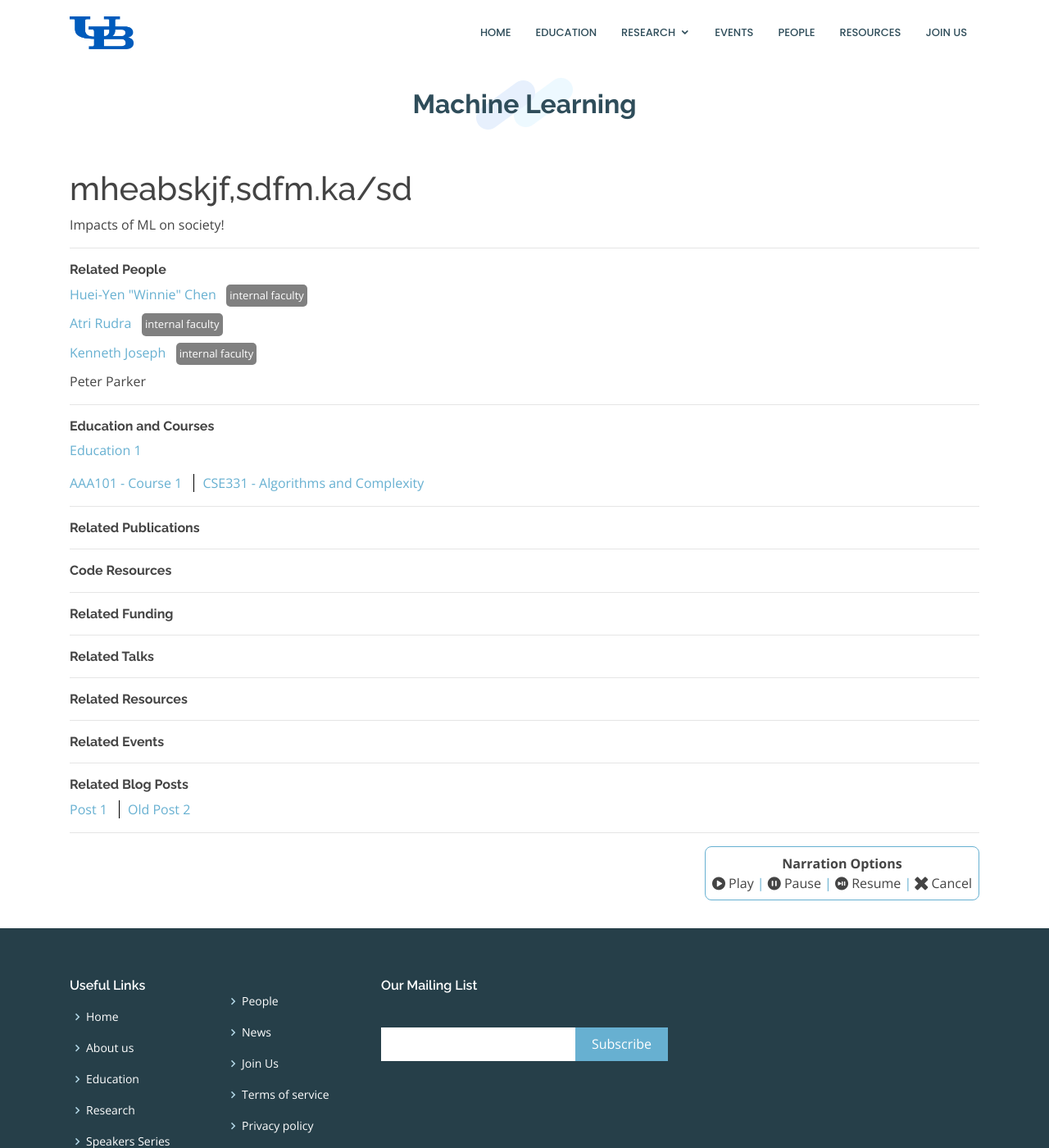
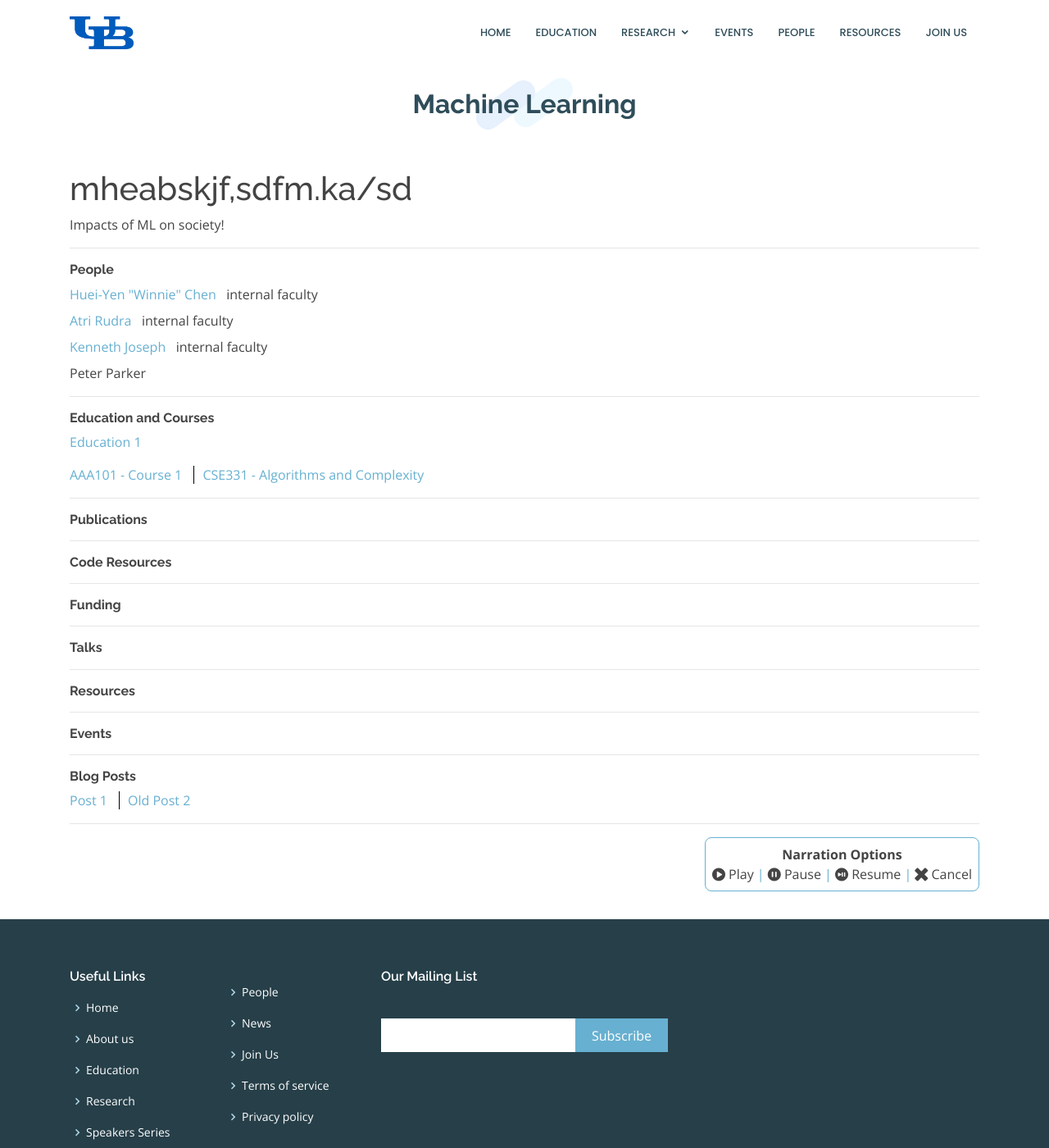
Before and after one commit to Mgeraci19/CS4SG.github.io, a Jekyll site: the page built from _research_projects/Machine Learning.md, in a window 1280 px wide and 1400 px high. Shown: the whole window at 82% size. Built offline with Jekyll 4.4.1, drawn with Linux system fonts in a browser that asks for light colours.

Commit message:
Update research_project.html

```diff
--- a/_layouts/research_project.html
+++ b/_layouts/research_project.html
@@ -19,13 +19,13 @@ layout: default
 {% for peop in site.people %}
     {% assign all_peop = all_peop | push: peop.key %}
 {% endfor %}
-<h6><b>Related People</b></h6>
+<h6><b>People</b></h6>
 <ul class="noBullets">
 {% for tag in tag_people %}
     {% if all_peop contains tag %}
         {% for peop in site.people %}
             {% if tag == peop.name %}
-            <li><a href="{{ peop.link }}" target="_blank">{{ tag }}</a> &nbsp; <label style="background-color:gray; padding:4px; border-radius:5px; color:white; font-size: small;">{{ peop.category }}</label></li>
+            <li><a href="{{ peop.link }}" target="_blank">{{ tag }}</a> &nbsp; <label class="peopleTag">{{ peop.category }}</label></li>
             {% endif %}
         {% endfor %}
     {% else %}
@@ -59,7 +59,7 @@ layout: default
 <hr/>
 
 <!---------------------------->
-<h6><b>Related Publications</b></h6>
+<h6><b>Publications</b></h6>
 
 <ul class="menu">
 {% for pub in site.publications %}
@@ -87,7 +87,7 @@ layout: default
 <hr/>
 <!---------------------------->
 
-<h6><b>Related Funding</b></h6>
+<h6><b>Funding</b></h6>
 <ul class="menu">
 {% for fund in site.funding %}
     {% if fund.tagged_projects contains page.key %}
@@ -101,7 +101,7 @@ layout: default
 
 <!---------------------------->
 
-<h6><b>Related Talks</b></h6>
+<h6><b>Talks</b></h6>
 <ul class="menu">
 {% for talk in site.talks %}
     {% if talk.tagged_projects contains page.key and talk.category == "Internal" %}
@@ -115,7 +115,7 @@ layout: default
 
 <!---------------------------->
 
-<h6><b>Related Resources</b></h6>
+<h6><b>Resources</b></h6>
 <ul class="noBullets">
 {% for res in site.resource_links %}
     {% if res.tagged_projects contains page.title %}
@@ -130,7 +130,7 @@ layout: default
 
 <!---------------------------->
 
-<h6><b>Related Events</b></h6>
+<h6><b>Events</b></h6>
 <ul class="menu">
 {% for event in site.event %}
     {% if event.tagged_projects contains page.key %}
@@ -153,7 +153,7 @@ layout: default
 <hr/>
 <!---------------------------->
 
-<h6><b>Related Blog Posts</b></h6>
+<h6><b>Blog Posts</b></h6>
 <ul class="menu">
 {% for post in site.posts %}
     {% if post.tagged_projects contains page.key %}
```
